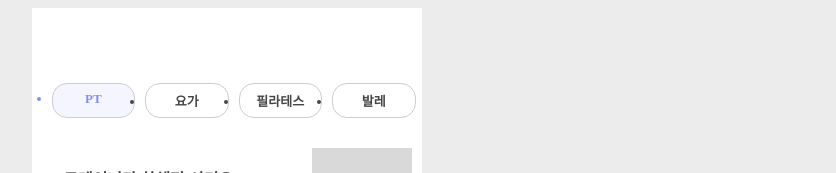
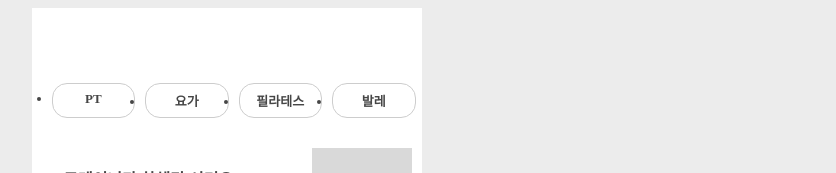
Before and after one commit to ktmihs/bodyBuddy, a Next.js app: page /community in a window 1280 px wide. Shown: the top 173 px of the page, without its empty margins (413-1249 px from the left). Built offline with nearby package versions, Linux system fonts and the light colour scheme; a web font is replaced by a local one; what emotion-reset would draw is missing.

Commit message:
feat: #27 Select item in Community Page
- 커뮤니티 내 게시물 목록, 게시글 작성시 운동 종목을 선택하는 컴포넌트 구현
- 선택한 종목은 페이지에서 useState를 통해 관리
- 종목 선택시 State 갱신과 스타일링 변화가 일어나도록 구현

```diff
--- a/components/common/itemgroup/ItemGroup.tsx
+++ /dev/null
@@ -1,14 +0,0 @@
-import { StyledItemGroup } from './styledItemGroup';
-
-export const ItemGroup = () => {
-  return (
-    <StyledItemGroup>
-      <ul>
-        <li className="active">PT</li>
-        <li>요가</li>
-        <li>필라테스</li>
-        <li>발레</li>
-      </ul>
-    </StyledItemGroup>
-  );
-};
--- /dev/null
+++ b/components/common/itemgroup/index.tsx
@@ -0,0 +1,34 @@
+import { useRef } from 'react';
+import { StyledItemGroup } from './styledItemGroup';
+
+export const ItemGroup = ({ changeSelectedItem }: ItemGroupProps) => {
+  const items = useRef<any[]>([]);
+
+  const onClickChangeItem = (e: React.SyntheticEvent<EventTarget>): void => {
+    const { target } = e;
+    if (!(target instanceof HTMLLIElement)) return;
+    changeSelectedItem(target.dataset.index as string);
+    items.current.forEach((item) => {
+      item.className = target.dataset.index === item.dataset.index ? item.className + 'active' : '';
+    });
+  };
+
+  return (
+    <StyledItemGroup>
+      <ul onClick={(e) => onClickChangeItem(e)}>
+        <li data-index="0" ref={(e) => (items.current[0] = e)}>
+          PT
+        </li>
+        <li data-index="1" ref={(e) => (items.current[1] = e)}>
+          요가
+        </li>
+        <li data-index="2" ref={(e) => (items.current[2] = e)}>
+          필라테스
+        </li>
+        <li data-index="3" ref={(e) => (items.current[3] = e)}>
+          발레
+        </li>
+      </ul>
+    </StyledItemGroup>
+  );
+};
--- /dev/null
+++ b/components/common/itemgroup/itemgroup.d.ts
@@ -0,0 +1,3 @@
+interface ItemGroupProps {
+  changeSelectedItem: (value: string) => void;
+}
--- a/pages/community/index.tsx
+++ b/pages/community/index.tsx
@@ -1,9 +1,10 @@
-import { ItemGroup } from '@components/common/itemgroup/ItemGroup';
+import { ItemGroup } from '@components/common/itemgroup';
 import { TopButton } from '@components/common/button';
 import type { NextPage } from 'next';
 import Image from 'next/image';
 import styled from '@emotion/styled';
 import { LikeAndCommentCount, PostMetaInfo } from '@components/common/meta';
+import { useState } from 'react';
 
 const CommunityPage = styled.section`
   &:nth-of-type(1) {
@@ -101,10 +102,12 @@ const PostButton = styled.div`
 `;
 
 const Community: NextPage = () => {
+  const [selectedItem, changeSelectedItem] = useState('0');
+
   return (
     <CommunityPage>
       <h2 className="srOnly">커뮤니티 게시판</h2>
-      <ItemGroup />
+      <ItemGroup changeSelectedItem={changeSelectedItem} />
       <div>
         <Post>
           <a href="community/1">
--- a/pages/community/posting.tsx
+++ b/pages/community/posting.tsx
@@ -1,9 +1,10 @@
 import { FixedBottomLinkButton } from '@components/common/button';
-import { ItemGroup } from '@components/common/itemgroup/ItemGroup';
+import { ItemGroup } from '@components/common/itemgroup';
 import { TitleBar } from '@components/common/title';
 import { ImageUploader } from '@components/common/uploader';
 import type { NextPage } from 'next';
 import styled from '@emotion/styled';
+import { useState } from 'react';
 
 const PostingForm = styled.form`
   margin: 0 5%;
@@ -33,12 +34,13 @@ const MainText = styled.div`
 `;
 
 const Posting: NextPage = () => {
+  const [selectedItem, changeSelectedItem] = useState('0');
   const left = { link: '/community', src: '/assets/common/back-black.svg', alt: '뒤로가기' };
   return (
     <section>
       <h2 className="srOnly">게시물 작성하기</h2>
       <TitleBar left={left} centerTitle="게시물 작성" />
-      <ItemGroup />
+      <ItemGroup changeSelectedItem={changeSelectedItem} />
       <PostingForm>
         <fieldset>
           <legend className="srOnly">작성 중인 게시물</legend>
```
